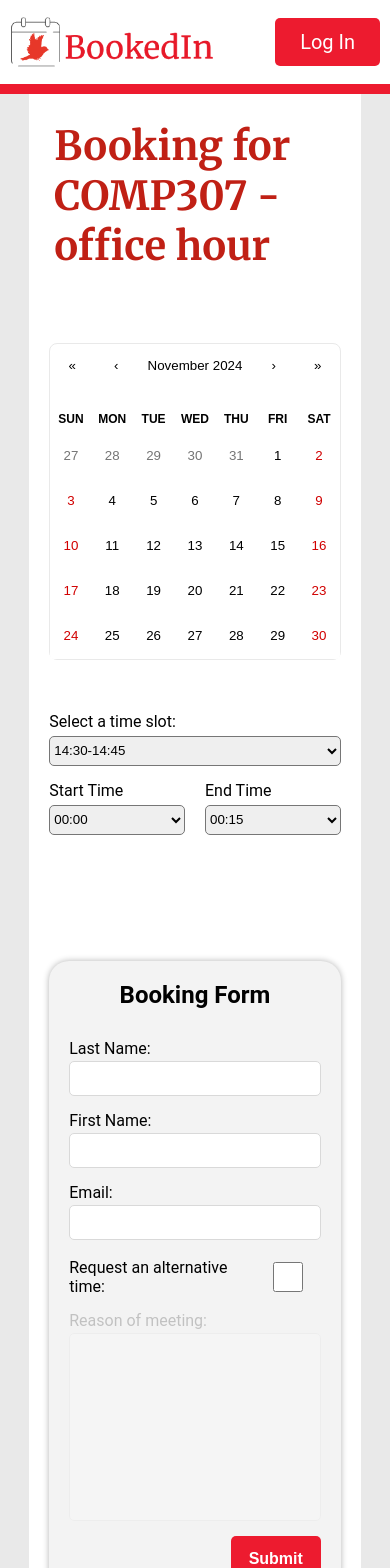
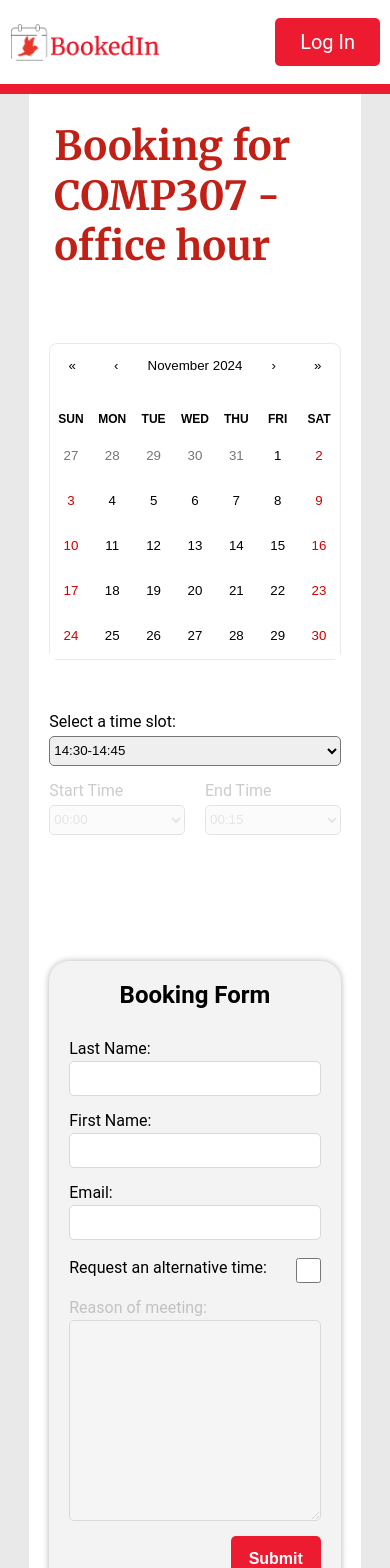
Before and after one commit to MichaelangJason/COMP307-Final-Project, a React (Create React App) app in the folder frontend/: page /book/1 in a window 390 px wide. Shown: the top 1568 px of the page. Built offline with nearby package versions, Linux system fonts and the light colour scheme.

Commit message:
Fix feedback Jessica

```diff
--- a/frontend/src/index.scss
+++ b/frontend/src/index.scss
@@ -1,7 +1,16 @@
-@use 'themes/fonts.scss';
+@use "themes/fonts.scss";
 
 #root {
   width: 100%;
   height: 100%;
   font-family: fonts.$body;
 }
+
+select:disabled {
+  opacity: 100%;
+  border-color: light-dark(rgb(118, 118, 118), rgb(133, 133, 133));
+}
+
+.readOnly {
+  opacity: 20% !important;
+}
--- a/frontend/src/public-pages/BookMeeting.tsx
+++ b/frontend/src/public-pages/BookMeeting.tsx
@@ -18,6 +18,7 @@ const BookMeeting = () => {
   const [selectedDate, setSelectedDate] = useState<string | null>(null);
   const [startTimeIndex, setStartTimeIndex] = useState<number>(0);
   const [endTimeIndex, setEndTimeIndex] = useState<number>(1);
+  const [isRequestAlt, setIsRequestAlt] = useState<boolean>(false);
 
   const handleDateChange = (date: Date) => {
     setSelectedDate(date.toISOString().split("T")[0]);
@@ -44,18 +45,26 @@ const BookMeeting = () => {
             <div
               style={{ display: "flex", flexDirection: "column", gap: "10px" }}
             >
-              <div style={{ display: "flex", flexDirection: "column" }}>
+              <div
+                className={isRequestAlt ? "readOnly" : ""}
+                style={{ display: "flex", flexDirection: "column" }}
+              >
                 <label>Select a time slot:</label>
-                <select>
+                <select disabled={isRequestAlt}>
                   {["14:30-14:45"].map((timeSlot, index) => (
                     <option value={index}>{timeSlot}</option>
                   ))}
                 </select>
               </div>
-              <div className="startEndTime">
+              <div
+                className={
+                  isRequestAlt ? "startEndTime" : "startEndTime readOnly"
+                }
+              >
                 <div className="timeSelectContainer">
                   <label>Start Time</label>
                   <select
+                    disabled={!isRequestAlt}
                     value={startTimeIndex}
                     onChange={handleStartTimeChange}
                   >
@@ -66,7 +75,11 @@ const BookMeeting = () => {
                 </div>
                 <div className="timeSelectContainer">
                   <label>End Time</label>
-                  <select value={endTimeIndex} onChange={handleEndTimeChange}>
+                  <select
+                    disabled={!isRequestAlt}
+                    value={endTimeIndex}
+                    onChange={handleEndTimeChange}
+                  >
                     {predefinedTimeSlots.map((timeSlot, index) => {
                       if (index > startTimeIndex) {
                         return <option value={index}>{timeSlot}</option>;
@@ -90,16 +103,18 @@ const BookMeeting = () => {
             <div className="requestAlt">
               <label>Request an alternative time:</label>
               <input
-                style={{ margin: "0", width: "70px", height: "30px" }}
+                style={{ margin: "0", width: "25px", height: "25px" }}
                 type="checkbox"
                 name="isRequest"
+                onClick={() => setIsRequestAlt(!isRequestAlt)}
               />
             </div>
-            <label style={{ opacity: "20%" }}>Reason of meeting:</label>
-            <input
-              style={{ opacity: "20%", flexGrow: "1" }}
-              readOnly
-              type="text"
+            <label className={isRequestAlt ? "" : "readOnly"}>
+              Reason of meeting:
+            </label>
+            <textarea
+              className={isRequestAlt ? "" : "readOnly"}
+              readOnly={!isRequestAlt}
               name="reason"
             />
             <SubmitButton
--- a/frontend/src/styles/BookMeeting.scss
+++ b/frontend/src/styles/BookMeeting.scss
@@ -128,13 +128,19 @@
           }
         }
 
-        > input {
+        > input, textarea {
+          font-family: fonts.$body;
           font-size: 16px;
           width: 100%;
           height: 35px;
           border-radius: 5px;
           border-width: 0.5px;
           margin: 3px 0 15px 0;
+        }
+
+        textarea {
+          padding: 5px;
+          flex-grow: 1;
         }
 
         .requestAlt {
--- a/frontend/src/styles/NavBarContent.scss
+++ b/frontend/src/styles/NavBarContent.scss
@@ -10,6 +10,15 @@
 
   #logo {
     height: 50px;
+
+    @media (max-width: 500px) {
+      width: 150px;
+      height: auto;
+    }
+    @media (max-height: 500px) {
+      height: 30px;
+      width: auto;
+    }
   }
 
   @media (max-width: 500px) {
--- a/frontend/src/styles/RedButtonLink.scss
+++ b/frontend/src/styles/RedButtonLink.scss
@@ -12,4 +12,9 @@
   display: flex;
   align-items: center;
   gap: 10px;
+
+  @media (max-height: 500px) {
+    padding: 8px 15px;
+    font-size: 15px;
+  }
 }
```
